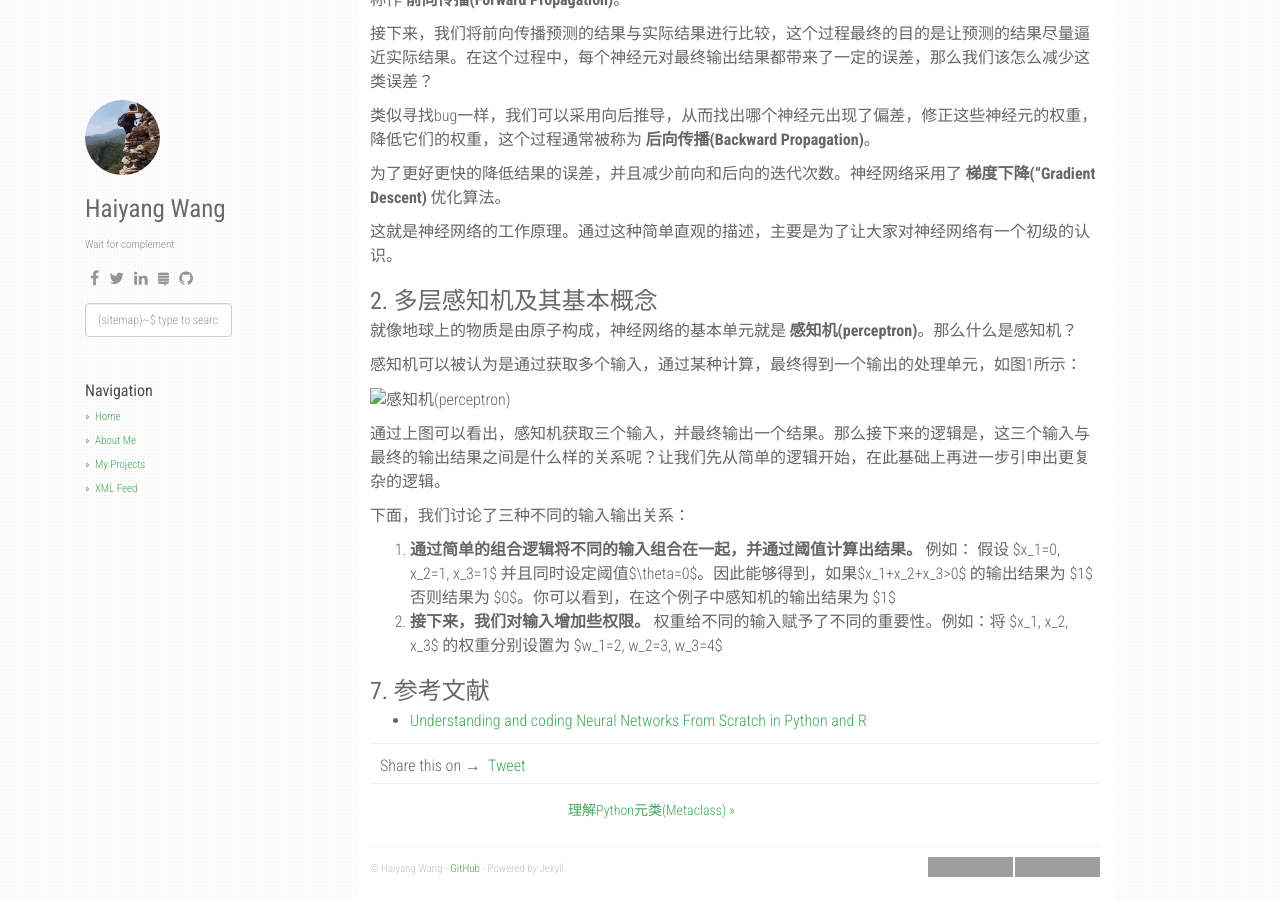
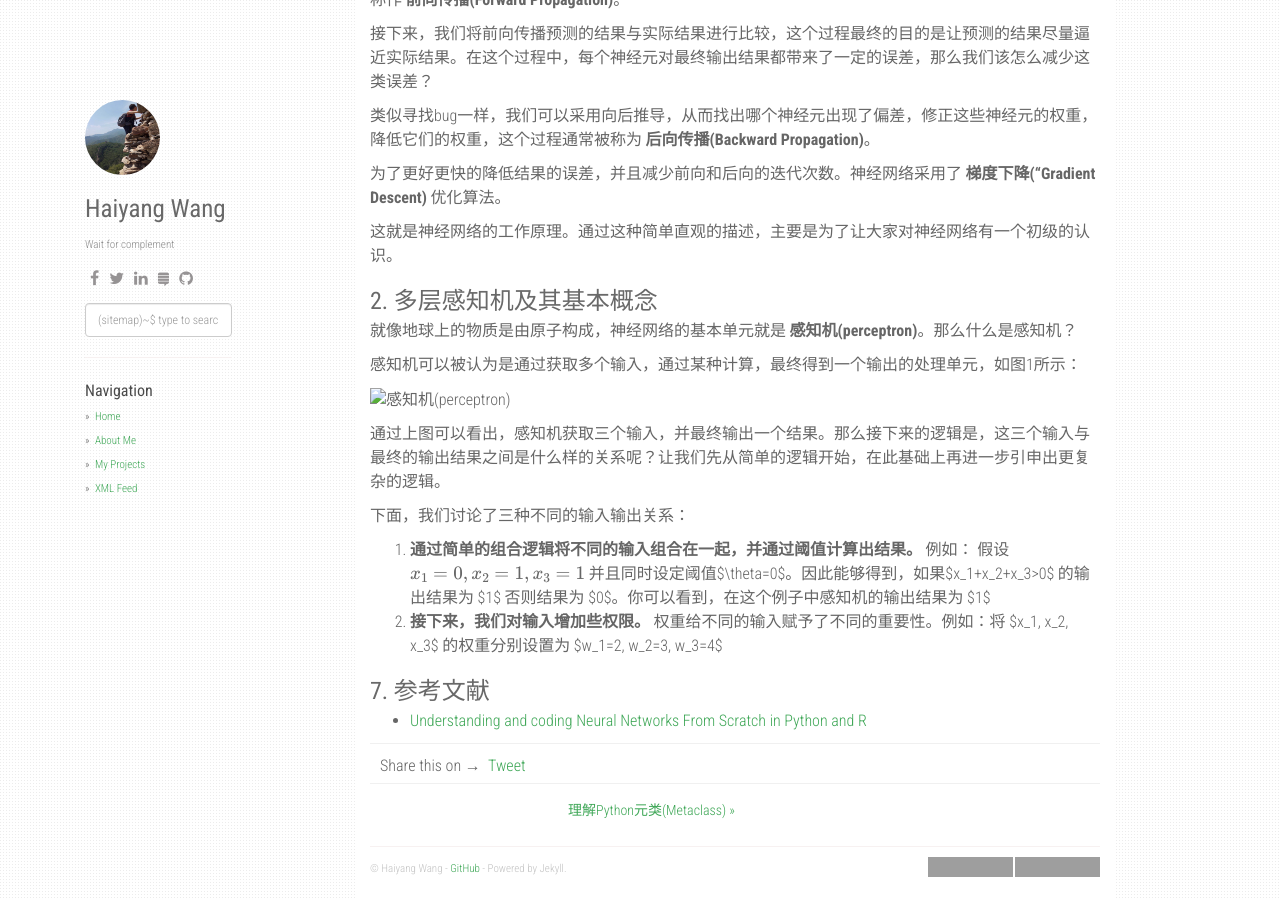
Before and after one commit to EverestOcean/oceanote, a Jekyll site: the page built from _posts/2017-05-30-neural-networks.markdown, in a window 1280 px wide and 900 px high, scrolled down 627 px. Built offline with Jekyll 4.4.1, drawn with Linux system fonts in a browser that asks for light colours; nearby versions of some CDN libraries; our own code applies the rules of GitHub Pages for plain Markdown files; Markdown is read by kramdown in place of the engine named in the settings; formulas are drawn with MathJax 3; comment, search, counter and statistics services are not loaded; grey boxes are pictures that could not be loaded.

Commit message:
modified math equation

```diff
--- a/_posts/2017-05-30-neural-networks.markdown
+++ b/_posts/2017-05-30-neural-networks.markdown
@@ -47,7 +47,7 @@ categories: [deeplearning,machine-learning]
 
 下面，我们讨论了三种不同的输入输出关系：
 
-1. **通过简单的组合逻辑将不同的输入组合在一起，并通过阈值计算出结果。** 例如： 假设 $x_1=0, x_2=1, x_3=1$ 并且同时设定阈值$\theta=0$。因此能够得到，如果$x_1+x_2+x_3>0$ 的输出结果为 $1$  否则结果为 $0$。你可以看到，在这个例子中感知机的输出结果为 $1$
+1. **通过简单的组合逻辑将不同的输入组合在一起，并通过阈值计算出结果。** 例如： 假设 $$x_1=0, x_2=1, x_3=1$$ 并且同时设定阈值$\theta=0$。因此能够得到，如果$x_1+x_2+x_3>0$ 的输出结果为 $1$  否则结果为 $0$。你可以看到，在这个例子中感知机的输出结果为 $1$
 2. **接下来，我们对输入增加些权限。** 权重给不同的输入赋予了不同的重要性。例如：将 $x_1, x_2, x_3$ 的权重分别设置为 $w_1=2, w_2=3, w_3=4$
 
 
```
